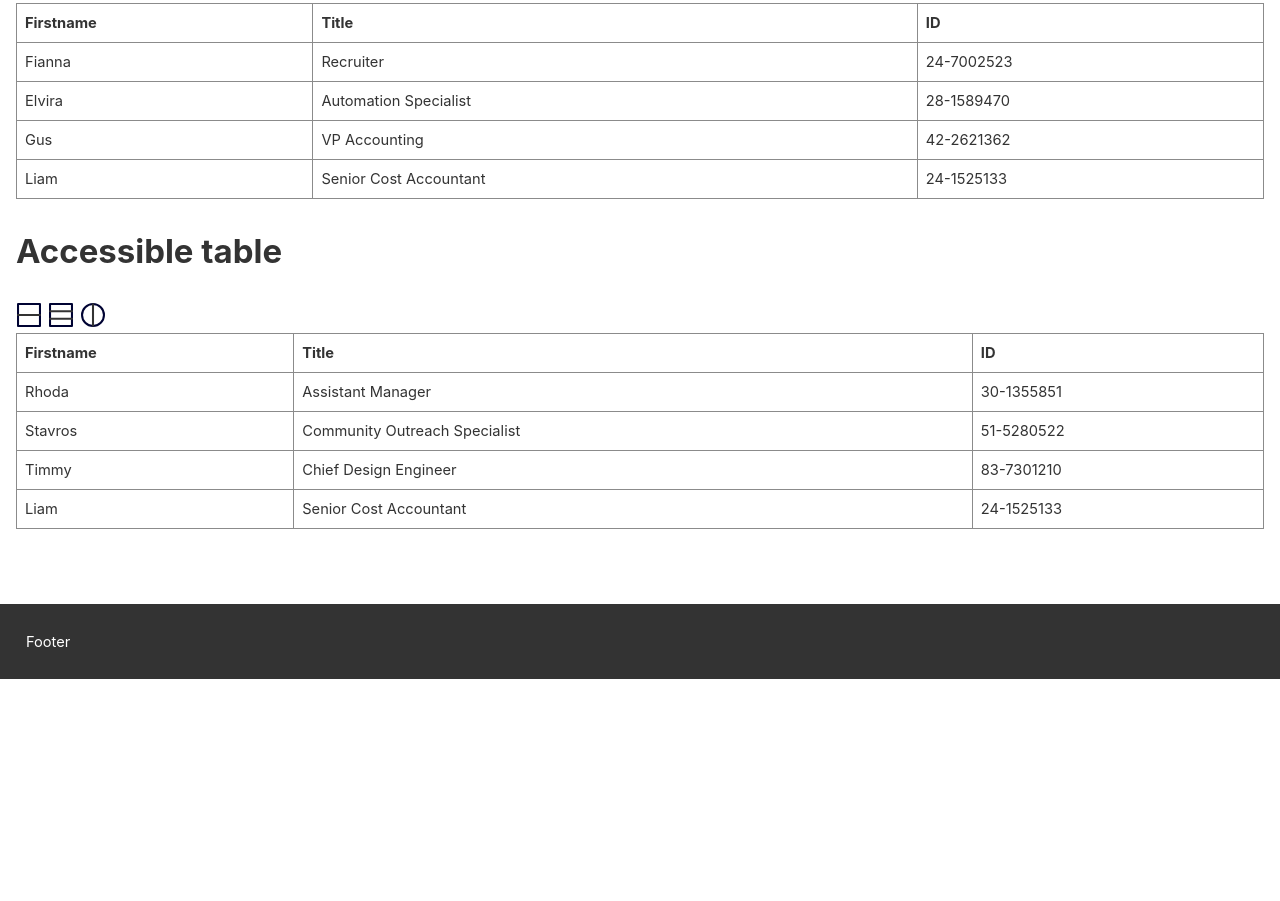
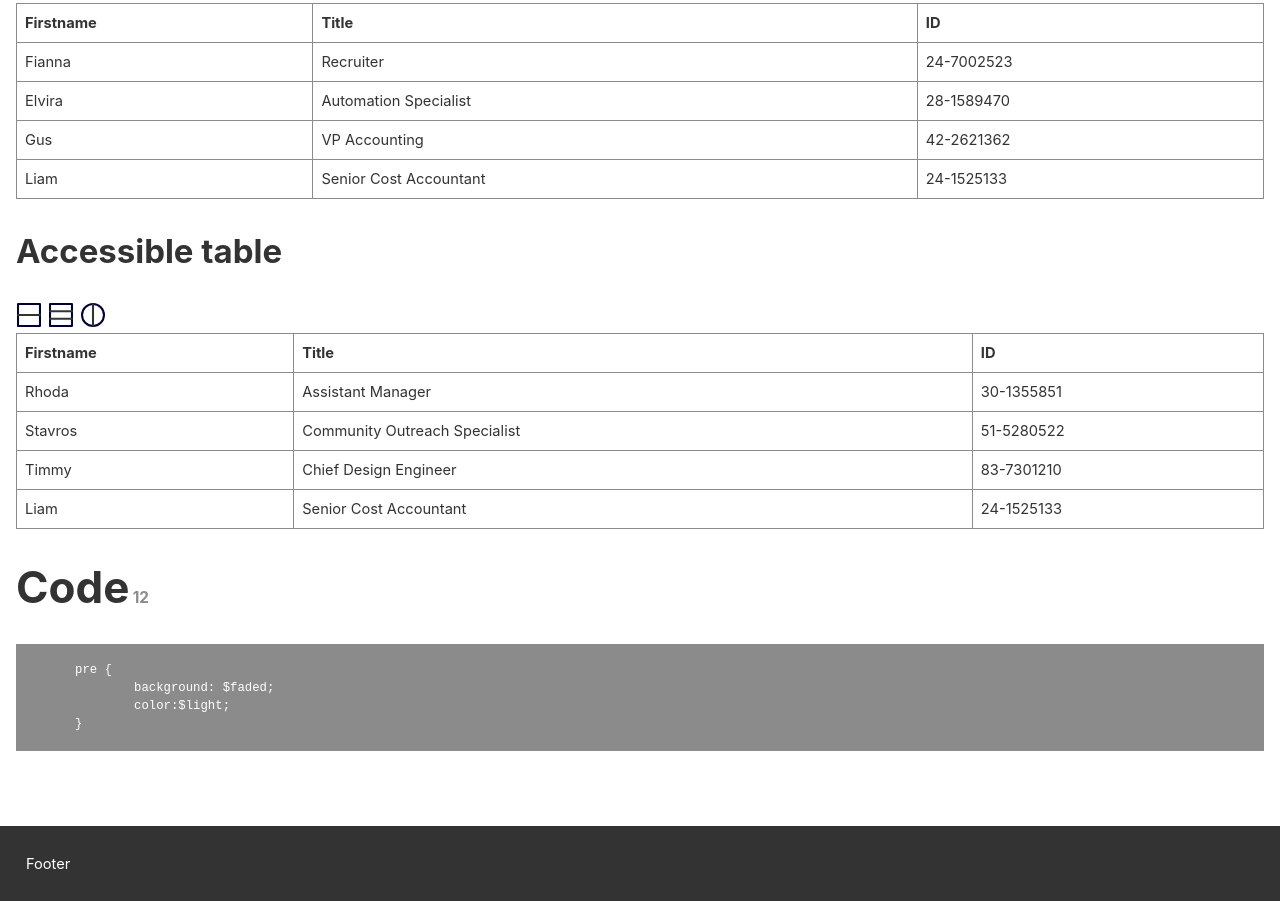
Before and after one commit to NiallEccles/Gallium, a website: page src/index.html in a window 1280 px wide. Shown: the part 5316-6217 px from the top of the page. Before the commit the page ends 5995 px from the top, so only its background shows below. Drawn offline with nearby package versions, Linux system fonts and the light colour scheme; files that its build step writes are made by us from their sources.

Commit message:
Added in basic code and pre tag atyling.

```diff
--- a/src/index.html
+++ b/src/index.html
@@ -183,6 +183,13 @@
 				<td>24-1525133</td>
 			</tr>
 		</table>
+		<h1>Code<small>12</small></h1>
+		<pre><code>
+	pre {
+		background: $faded;
+		color:$light;
+	}
+		</code></pre>
 	</div>
 	<footer class="dark">
 		<a href="#">Footer</a>
--- /dev/null
+++ b/src/sass/_code.scss
@@ -0,0 +1,11 @@
+pre{
+    background: $faded;
+    color:$light;
+    margin:0;
+}
+
+code{
+    background: $faded;
+    color:$light;
+    margin:0;
+}
--- a/src/sass/style.scss
+++ b/src/sass/style.scss
@@ -15,3 +15,4 @@
 @import '_tables';
 @import '_footer';
 @import '_blockquotes';
+@import '_code';
```
Also changed, not shown: dist/css/style.css, dist/index.html.
